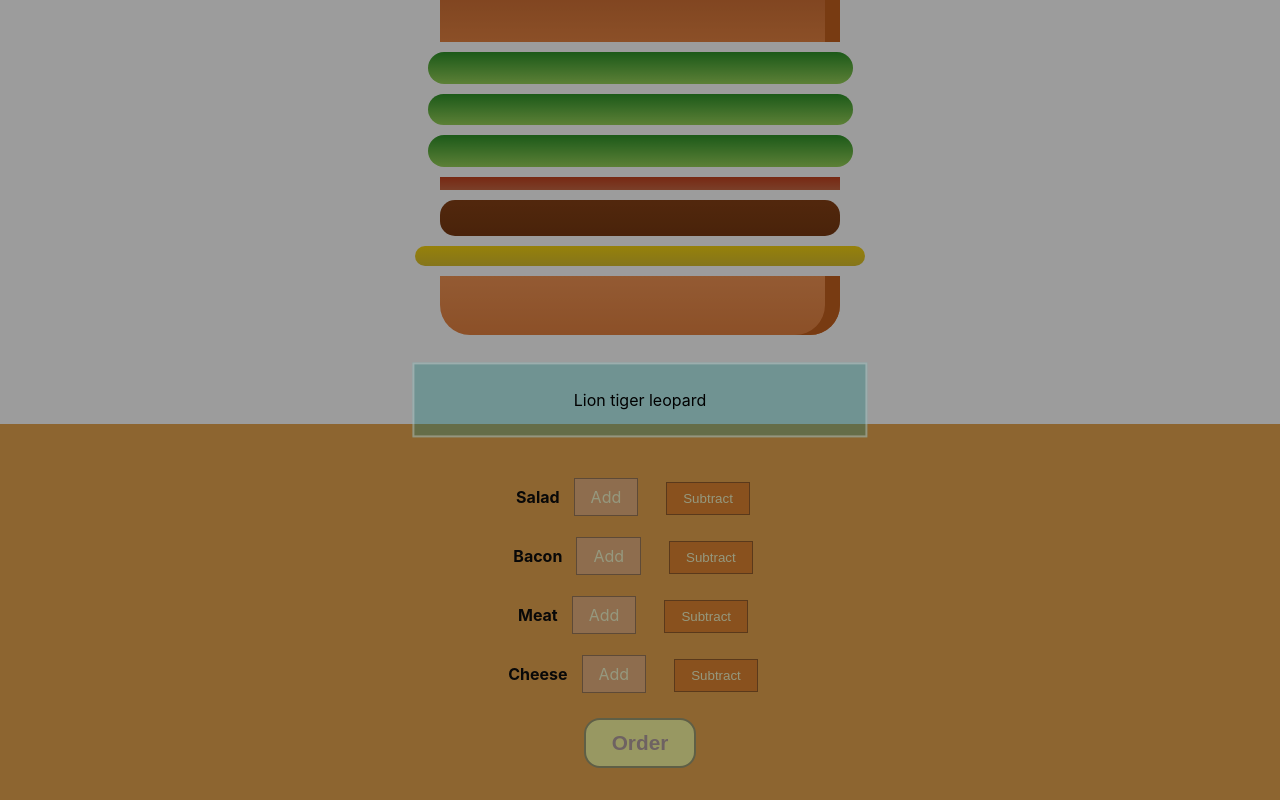
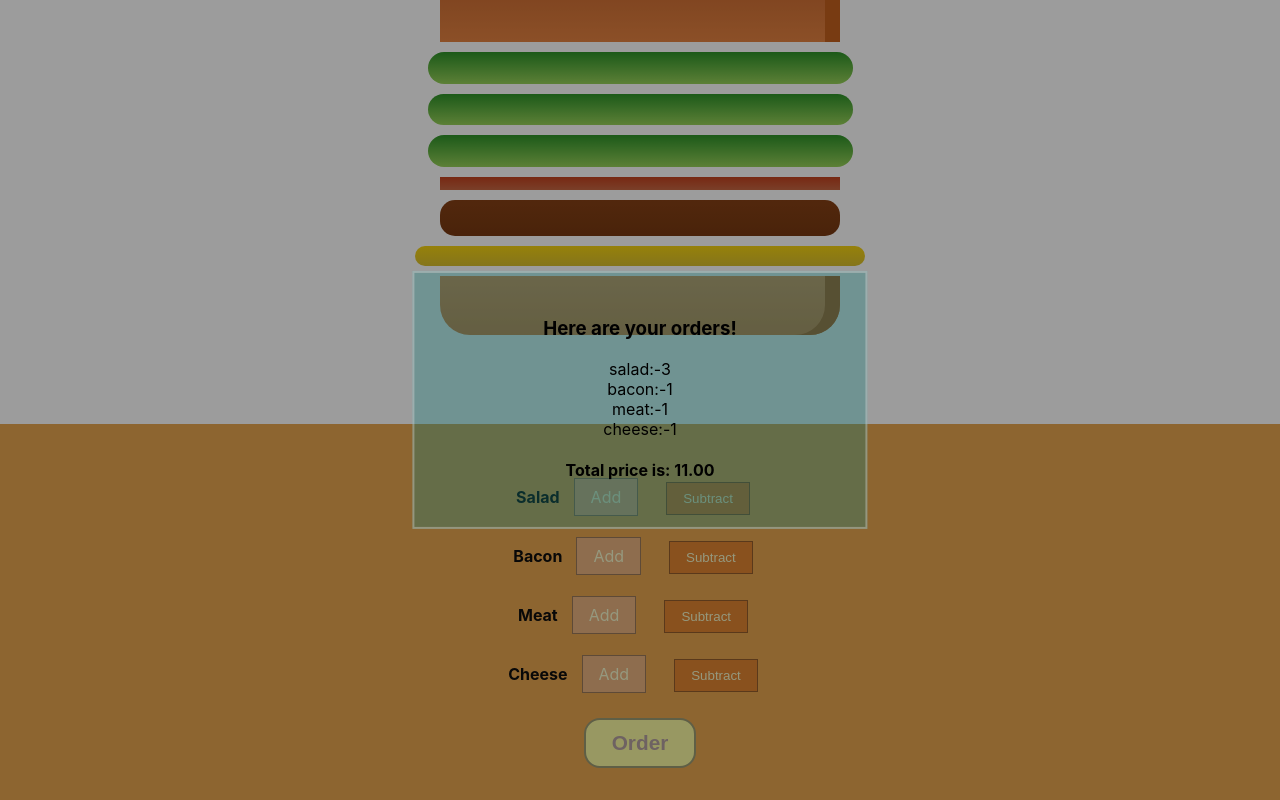
Before and after one commit to sabil62/Burger, a React (Create React App) app in the folder burger/: page / in a window 1280 px wide. Both pictures are taken after a click on the button "Order". Shown: the part 58-858 px from the top of the page. Built offline with nearby package versions, Linux system fonts and the light colour scheme.

Commit message:
price and orderssummary

```diff
--- /dev/null
+++ b/burger/src/components/burger/burgerOrderSummary/OrderSummary.js
@@ -0,0 +1,24 @@
+import React from "react";
+
+const orderSummary = (props) => {
+  let ingres = [];
+  for (let name in props.ingredients) {
+    ingres.push({ ingresName: name, amount: props.ingredients[name] });
+  }
+  let display = ingres.map((orders) => (
+    <div>
+      <span>{orders.ingresName}</span>
+      :-
+      <span>{orders.amount}</span>
+    </div>
+  ));
+  return (
+    <div>
+      <h3>Here are your orders!</h3>
+      {display}
+      <h4>Total price is: {props.price.toFixed(2)}</h4>
+    </div>
+  );
+};
+
+export default orderSummary;
--- a/burger/src/container/burgerBuilder/burgerBuilder.js
+++ b/burger/src/container/burgerBuilder/burgerBuilder.js
@@ -4,6 +4,15 @@ import Burger from "../../components/burger/burger";
 import BurgerControls from "../../components/burger/burgerControls/burgerControls";
 //modal
 import Modal from "../../components/UI/modal/modal";
+//orderSummary
+import OrderSummary from "../../components/burger/burgerOrderSummary/OrderSummary";
+
+const ingredientPrice = {
+  salad: 1.2,
+  bacon: 2,
+  meat: 2.4,
+  cheese: 1,
+};
 
 class BurgerBuilder extends Component {
   state = {
@@ -14,14 +23,21 @@ class BurgerBuilder extends Component {
       cheese: 1,
     },
     showModal: false,
+    totalPrice: 11, //not in {} like ingredients
   };
+
   render() {
     const disable = { ...this.state.ingredients };
     for (let name in disable) {
       disable[name] = disable[name] <= 0;
     }
     let modal = this.state.showModal ? (
-      <Modal onFalse={() => this.handleModalFalse()}>Lion tiger leopard</Modal>
+      <Modal onFalse={() => this.handleModalFalse()}>
+        <OrderSummary
+          ingredients={this.state.ingredients}
+          price={this.state.totalPrice}
+        />
+      </Modal>
     ) : null;
     return (
       <React.Fragment>
@@ -51,12 +67,20 @@ class BurgerBuilder extends Component {
   handleAdd = (name) => {
     const ingre = { ...this.state.ingredients };
     ingre[name]++;
-    this.setState({ ingredients: ingre });
+    // this.setState({ ingredients: ingre });
+    //for price
+    const oldPrice = this.state.totalPrice; //no {...this.} bcoz totalPrice is not in {}
+    const newPrice = oldPrice + ingredientPrice[name];
+    this.setState({ ingredients: ingre, totalPrice: newPrice });
   };
   handleSubtract = (name) => {
     const ingre = { ...this.state.ingredients };
     ingre[name]--;
-    this.setState({ ingredients: ingre });
+    // this.setState({ ingredients: ingre });
+    //for price
+    const oldPrice = this.state.totalPrice;
+    const newPrice = oldPrice - ingredientPrice[name];
+    this.setState({ ingredients: ingre, totalPrice: newPrice });
   };
 }
 
```
